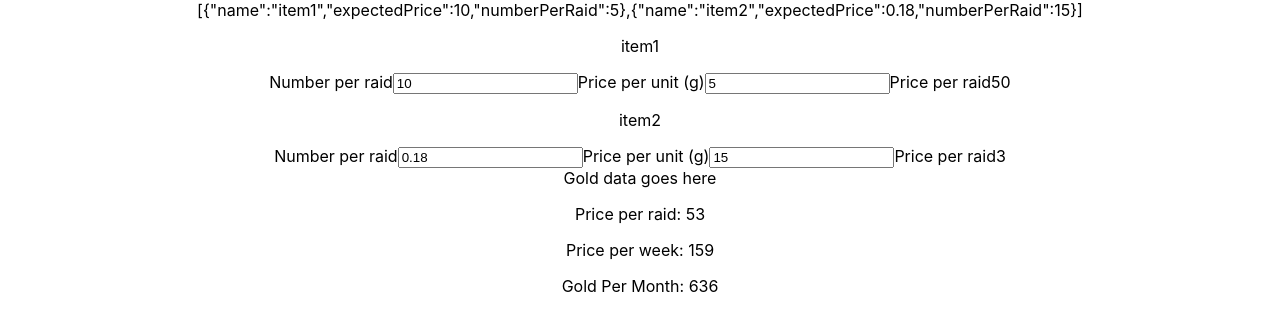
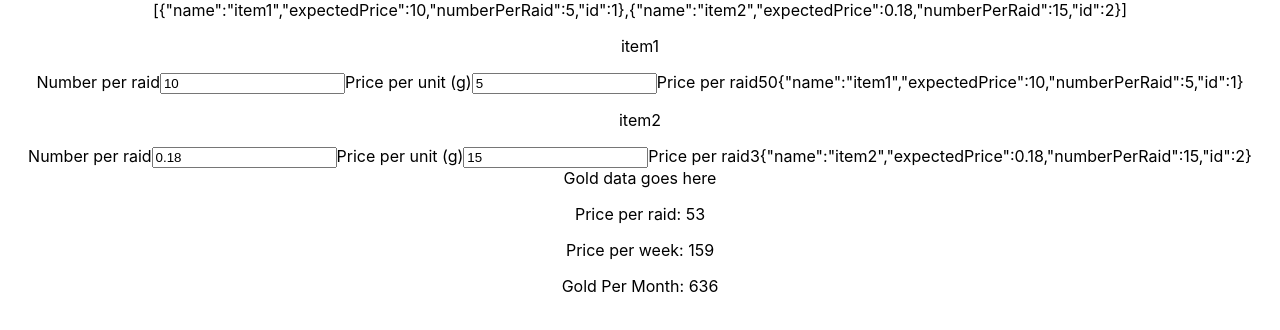
Before and after one commit to Acparvis/raidlogger, a React (Create React App) app: page / in a window 1280 px wide. Shown: the top 330 px of the page. Built offline with nearby package versions, Linux system fonts and the light colour scheme.

Commit message:
refactored out immutable as unncessesary

```diff
--- a/src/components/consumable/consumable.js
+++ b/src/components/consumable/consumable.js
@@ -1,25 +1,38 @@
 import React, {Component} from 'react';
+import { connect } from "react-redux";
 import PropTypes from 'prop-types';
+
+import { updateConsumable } from "../../data/actions/state";
+
+const mapStateToProps = state => {
+    return {};
+};
+
+const mapDispatchToProps = dispatch => ({
+    consumableUpdate: (price, quantity, index) => dispatch(updateConsumable({price, quantity, index}))
+});
 
 class Consumable extends Component {
     render() {
-        const data = this.props;
+        const { data, index } = this.props;
 
         return (
             <div>
-                <p>{data?.data?.name}</p>
+                <p>{data?.name}</p>
                 <label>
                     Number per raid
-                    <input type="number" value={data?.data?.expectedPrice}/>
+                    <input type="number" value={data?.expectedPrice} onChange={(e) => this.props.consumableUpdate(e.target.value, data?.numberPerRaid, index)}/>
                 </label>
                 <label>
                     Price per unit (g)
-                    <input type="number" value={data?.data?.numberPerRaid}/>
+                    <input type="number" value={data?.numberPerRaid} onChange={(e) => this.props.consumableUpdate(data?.expectedPrice, e.target.value, index)}/>
                 </label>
                 <label>
                     Price per raid
-                    { Math.round(data?.data?.expectedPrice * data?.data?.numberPerRaid) }
+                    { Math.round(data?.expectedPrice * data?.numberPerRaid) }
                 </label>
+
+                {JSON.stringify(data)}
             </div>
         );
     }
@@ -27,4 +40,4 @@ class Consumable extends Component {
 
 Consumable.propTypes = {};
 
-export default Consumable;
+export default connect(mapStateToProps, mapDispatchToProps)(Consumable);
--- a/src/components/consumableList/consumableList.js
+++ b/src/components/consumableList/consumableList.js
@@ -4,7 +4,7 @@ import { connect } from "react-redux";
 import Consumable from "../consumable/consumable";
 
 const mapStateToProps = state => {
-    let consumables = state.get("consumables");
+    let consumables = state.consumables;
 
     return {
         consumables: consumables,
@@ -20,7 +20,7 @@ class ConsumableList extends Component {
             <div>
                 {JSON.stringify(consumables)}
 
-                {consumables.map((consumable) => <Consumable data={consumable}/>)}
+                {consumables.map((consumable, index) => <Consumable data={consumable} index={index}/>)}
             </div>
         );
     }
--- a/src/components/goldDataDisplay/goldDataDisplay.js
+++ b/src/components/goldDataDisplay/goldDataDisplay.js
@@ -3,8 +3,8 @@ import PropTypes from 'prop-types';
 import { connect } from "react-redux";
 
 const mapStateToProps = state => {
-    let raidsPerWeek = state.get("raidsPerWeek");
-    let consumables = state.get("consumables");
+    let raidsPerWeek = state.raidsPerWeek;
+    let consumables = state.consumables;
 
     return {
         raidsPerWeek: raidsPerWeek,
--- /dev/null
+++ b/src/data/actions/state.js
@@ -0,0 +1,6 @@
+export const UPDATE_CONSUMABLE = Symbol("UPDATE_CONSUMABLE");
+
+export const updateConsumable = (value) => ({
+    type: UPDATE_CONSUMABLE,
+    value
+});
--- a/src/data/initial.js
+++ b/src/data/initial.js
@@ -1,11 +1,11 @@
 import {Map, List} from "immutable";
 
 // Initial state, once a player has entered their info will be overwritten.
-export default Map({
-    consumables : List([
-        { name: "item1", expectedPrice: 10, numberPerRaid: 5},
-        { name: "item2", expectedPrice: 0.18, numberPerRaid: 15}
-    ]),
+export default {
+    consumables : [
+        { name: "item1", expectedPrice: 10, numberPerRaid: 5, id:1},
+        { name: "item2", expectedPrice: 0.18, numberPerRaid: 15, id:2}
+    ],
     raidsPerWeek: 3,
     storage: false,
-});
+};
--- a/src/data/reducers.js
+++ b/src/data/reducers.js
@@ -1,56 +1,20 @@
 import initial from "./initial";
-// import {Map, fromJS, toJS} from 'immutable';
-//
-// import { //Imports the actions to be fed into the reducer switch statement.
-//     UPDATE_POSTS,
-//     UPDATE_CATEGORIES,
-//     UPDATE_DETAIL_POST,
-//     UPDATE_DETAIL_POST_COMMENTS,
-//     CHANGE_FILTER,
-//     SORT_POSTS
-// } from "./actions/state"
-//
-// const updatePosts = (state, {value}) => state.set("posts", value);
-//
-//
-// const updateCategories = (state, {value}) => state.set("categories", value);
-//
-// const updateDetailPost = (state, {value}) => state.set("detailPost", value.data);
-//
-// const updateDetailPostComments = (state, {value}) => state.set("detailPostComments", value.data);
-//
-// const changeFilter = (state, {value}) => {
-//     return state.set("filterSetting", value);
-// }
-//
-// const sortPosts = (state, { value, data }) => {
-//     console.log(data);
-//     if (value == 0){
-//         return state.set("posts", data);
-//     } else if (value == 2){
-//         data.sort(function(a, b){return b.voteScore-a.voteScore})
-//         return state.set("posts", data);
-//     } else {
-//         data.sort(function(a, b){return b.timestamp-a.timestamp})
-//         return state.set("posts", data);
-//     }
-// }
+import {Map, fromJS, toJS} from 'immutable';
+import { //Imports the actions to be fed into the reducer switch statement.
+    UPDATE_CONSUMABLE
+} from "./actions/state";
+
+// const updateConsumable = (state, {value}) => state.update('consumables', c => {
+//     return c.push(Map({ value }))
+// });
+
+const updateConsumable = (state, {value}) => console.log({ state, value });
 
 // Reducer switch statement.
 export default(state = initial, action) => {
     switch (action.type) {
-        // case CHANGE_FILTER:
-        //     return changeFilter(state, action);
-        // case SORT_POSTS:
-        //     return sortPosts(state, action);
-        // case UPDATE_POSTS:
-        //     return updatePosts(state, action);
-        // case UPDATE_CATEGORIES:
-        //     return updateCategories(state, action);
-        // case UPDATE_DETAIL_POST:
-        //     return updateDetailPost(state, action);
-        // case UPDATE_DETAIL_POST_COMMENTS:
-        //     return updateDetailPostComments(state, action);
+        case UPDATE_CONSUMABLE:
+            return updateConsumable(state, action);
         default:
             return state;
     }
```
